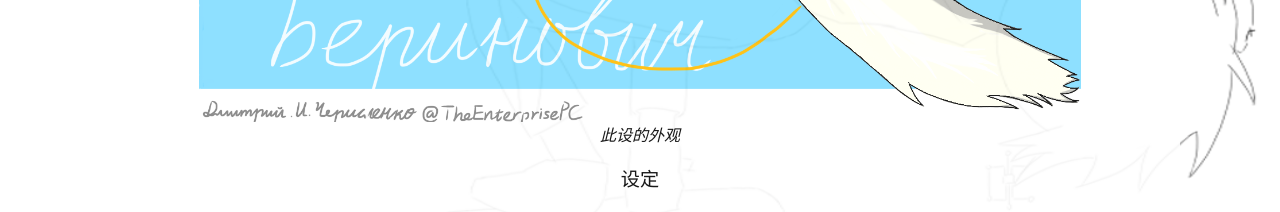
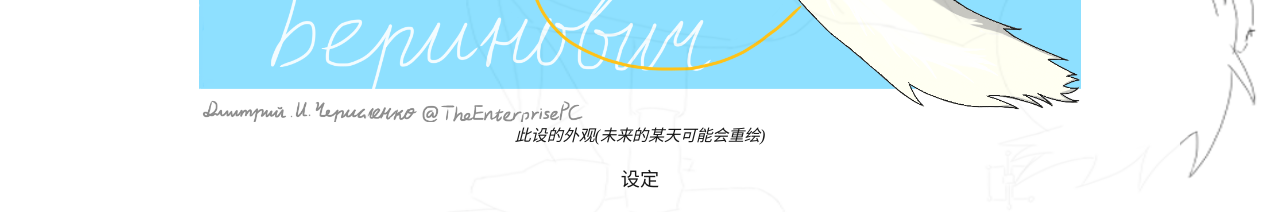
Before and after one commit to TheEnterprisePC/theenterprisepc.github.io, a plain HTML site: page gallery/1/1.html in a window 1280 px wide. Shown: the part 1240-1452 px from the top of the page. Drawn offline with Linux system fonts and the light colour scheme; a web font is replaced by a local one.

Commit message:
Update 1.html

```diff
--- a/gallery/1/1.html
+++ b/gallery/1/1.html
@@ -109,7 +109,7 @@ li a:hover {
                 <div class="style8" align="left">
 				<br /><div align="center">
 				<img src="ADB.png" width="90%" height="auto"/><br />
-				<em>此设的外观</em></div>
+				<em>此设的外观(未来的某天可能会重绘)</em></div>
 				<br />
 				<div class="style10" align="center">
 				设定</div><br />
```
